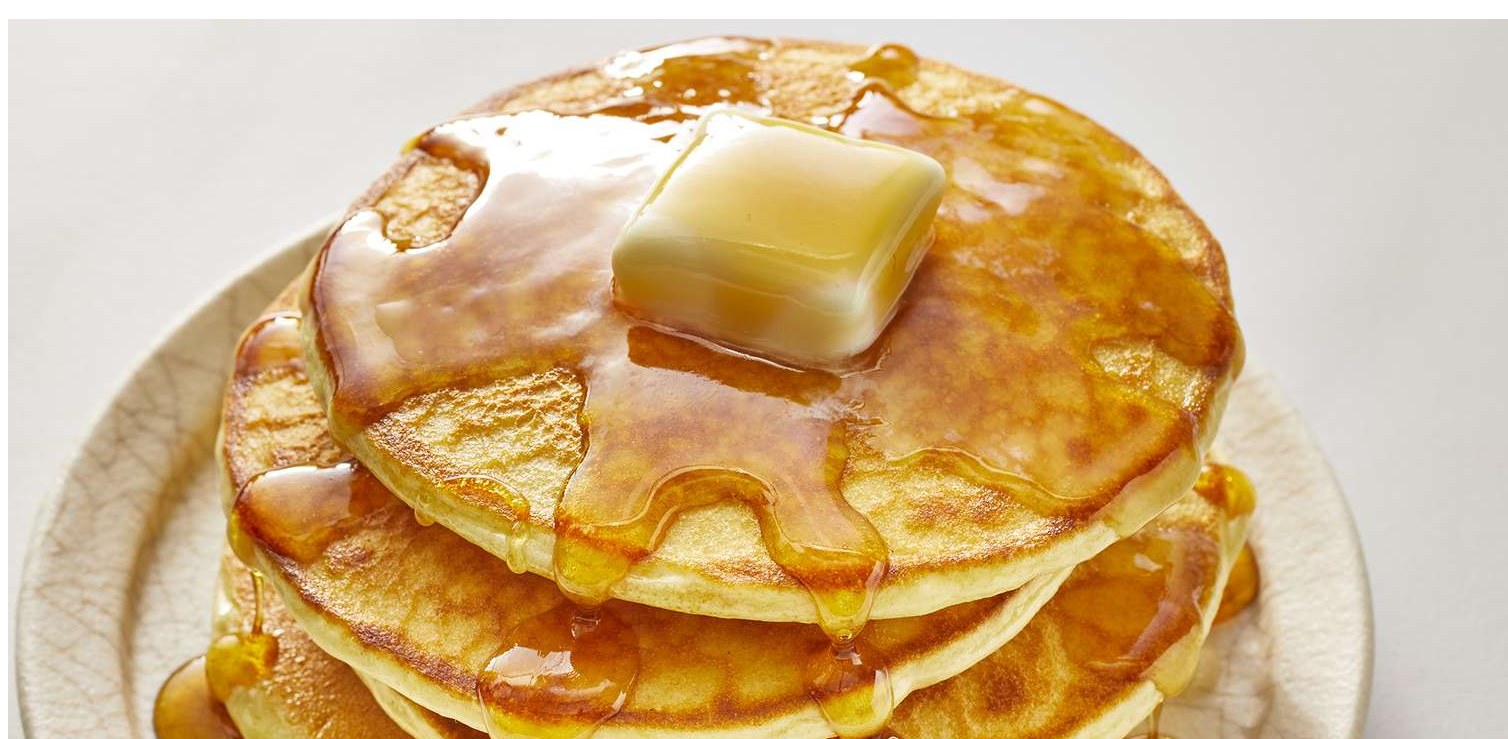
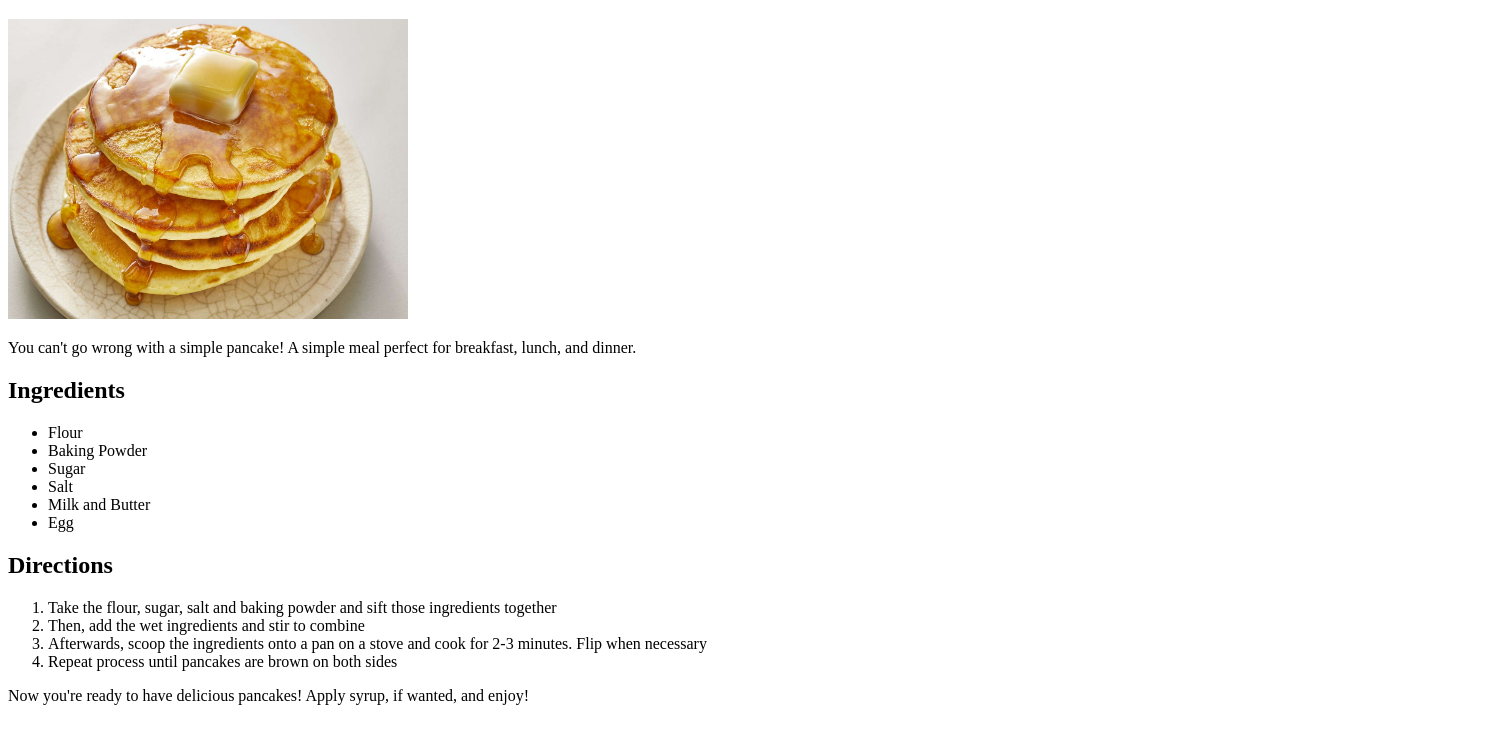
Before and after one commit to Hayjw916/odin-recipes, a plain HTML site: page recipes/pancakes.html in a window 1280 px wide. Shown: the part 61-800 px from the top of the page, 1508 px wide, since content can reach past the window. Drawn offline with Linux system fonts and the light colour scheme.

Commit message:
adjusted pancake image size

```diff
--- a/recipes/pancakes.html
+++ b/recipes/pancakes.html
@@ -6,7 +6,7 @@
     </head>
     <body>
         <h1>Pancakes</h1>
-        <img src="../res/pancake.jpg" alt="Picture of a pancake">
+        <img src="../res/pancake.jpg" width="400" height="300" alt="Picture of a pancake">
         <p>You can't go wrong with a simple pancake! A simple meal perfect for breakfast, lunch, and dinner.</p>
         <h2>Ingredients</h2>
         <ul>
```
